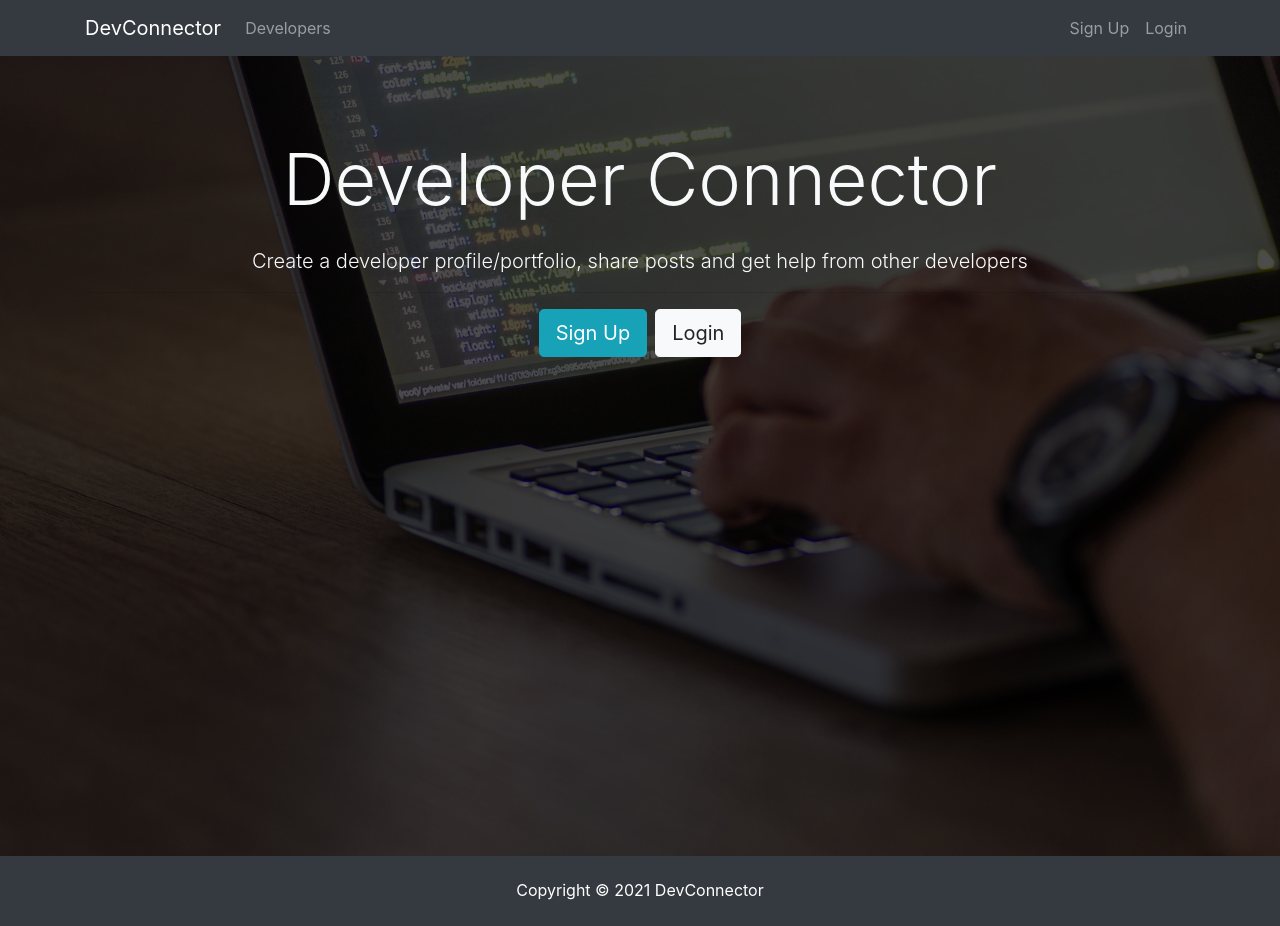
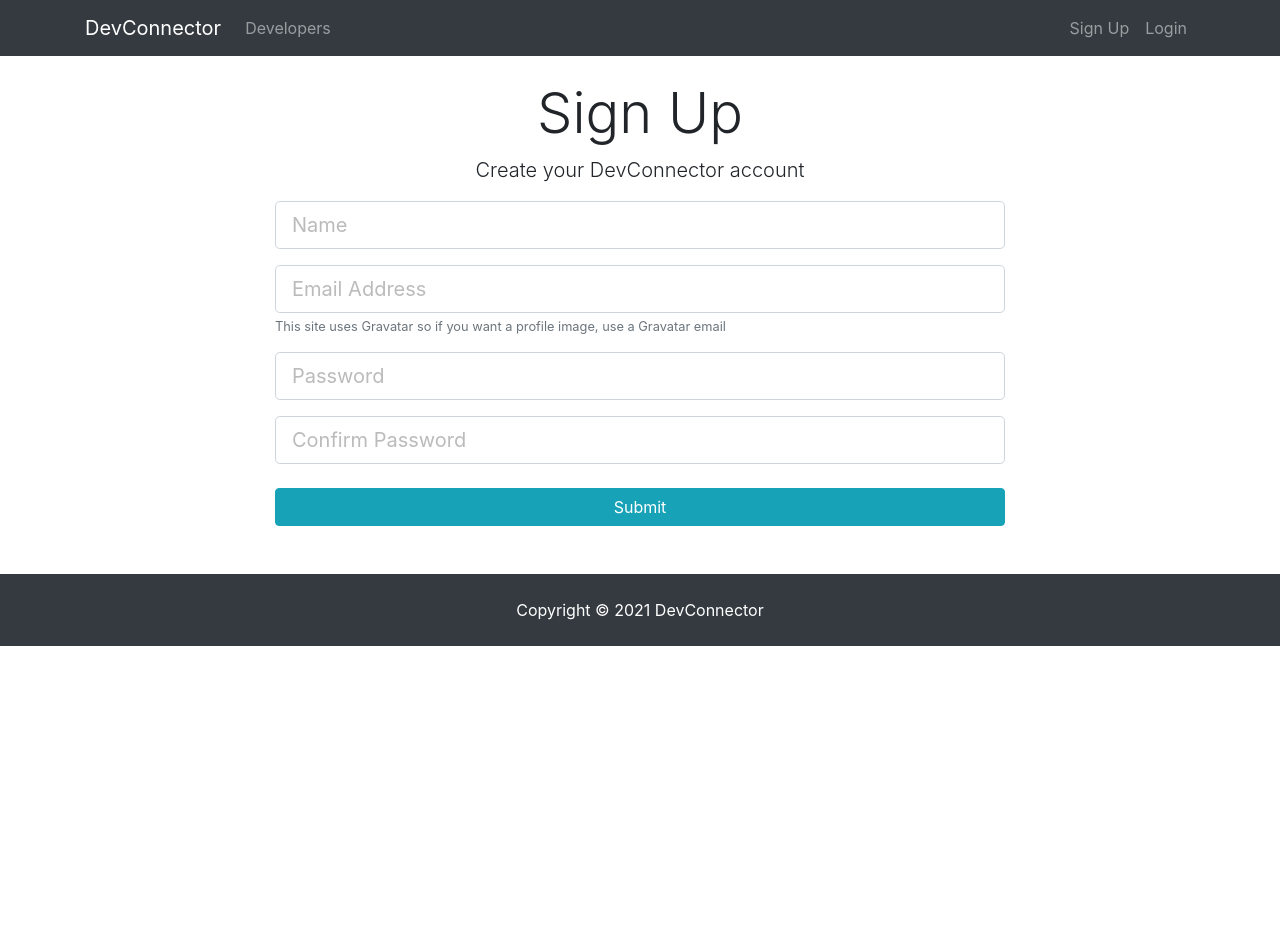
Before and after one commit to ihamadrajpoot/CV-Generator, a React (Create React App) app in the folder client/: page /register in a window 1280 px wide. After the commit the page ends 800 px from the top, so only its background shows below. Built offline with nearby package versions, Linux system fonts and the light colour scheme.

Commit message:
Frontend : Added Register and Login pages, Registered user in DB, added CORS at backend

```diff
--- a/client/package.json
+++ b/client/package.json
@@ -6,8 +6,11 @@
     "@testing-library/jest-dom": "^5.11.4",
     "@testing-library/react": "^11.1.0",
     "@testing-library/user-event": "^12.1.10",
+    "axios": "^0.21.1",
+    "classnames": "^2.2.6",
     "react": "^17.0.1",
     "react-dom": "^17.0.1",
+    "react-router-dom": "^5.2.0",
     "react-scripts": "4.0.2",
     "web-vitals": "^1.0.1"
   },
--- a/client/src/App.js
+++ b/client/src/App.js
@@ -1,15 +1,22 @@
+import { BrowserRouter as Router, Route } from "react-router-dom";
 import "./App.css";
 import Footer from "./components/layout/Footer";
 import Landing from "./components/layout/Landing";
 import Navbar from "./components/layout/Navbar";
+import Register from "./components/auth/Register";
+import Login from "./components/auth/Login";
 
 function App() {
   return (
-    <div className="App">
-      <Navbar />
-      <Landing />
-      <Footer />
-    </div>
+    <Router>
+      <div className="App">
+        <Navbar />
+        <Route path="/" component={Landing} exact />
+        <Route path="/register" component={Register} exact />
+        <Route path="/login" component={Login} exact />
+        <Footer />
+      </div>
+    </Router>
   );
 }
 
--- /dev/null
+++ b/client/src/components/auth/Login.js
@@ -0,0 +1,64 @@
+import React, { Component } from "react";
+
+class Login extends Component {
+  state = {
+    email: "",
+    password: "",
+    errors: {},
+  };
+
+  onSubmit = (e) => {
+    e.preventDefault();
+    const user = {
+      email: this.state.email,
+      password: this.state.password,
+    };
+    console.log(user);
+  };
+
+  onChange = (e) => {
+    this.setState({ [e.target.name]: e.target.value });
+  };
+
+  render() {
+    return (
+      <div className="login">
+        <div className="container">
+          <div className="row">
+            <div className="col-md-8 m-auto">
+              <h1 className="display-4 text-center">Log In</h1>
+              <p className="lead text-center">
+                Sign in to your DevConnector account
+              </p>
+              <form onSubmit={this.onSubmit}>
+                <div className="form-group">
+                  <input
+                    type="email"
+                    className="form-control form-control-lg"
+                    placeholder="Email Address"
+                    name="email"
+                    value={this.state.email}
+                    onChange={this.onChange}
+                  />
+                </div>
+                <div className="form-group">
+                  <input
+                    type="password"
+                    className="form-control form-control-lg"
+                    placeholder="Password"
+                    name="password"
+                    value={this.state.password}
+                    onChange={this.onChange}
+                  />
+                </div>
+                <input type="submit" className="btn btn-info btn-block mt-4" />
+              </form>
+            </div>
+          </div>
+        </div>
+      </div>
+    );
+  }
+}
+
+export default Login;
--- /dev/null
+++ b/client/src/components/auth/Register.js
@@ -0,0 +1,121 @@
+import React, { Component } from "react";
+import axios from "axios";
+import classnames from "classnames";
+
+class Register extends Component {
+  state = {
+    name: "",
+    email: "",
+    password: "",
+    password2: "",
+    errors: {},
+  };
+
+  onChange = (e) => {
+    this.setState({ [e.target.name]: e.target.value });
+  };
+
+  onSubmit = (e) => {
+    e.preventDefault();
+
+    const newUser = {
+      name: this.state.name,
+      email: this.state.email,
+      password: this.state.password,
+      password2: this.state.password2,
+    };
+
+    axios
+      .post("http://localhost:5000/api/users/register", newUser)
+      .then((res) => console.log(res.data))
+      .catch((err) => this.setState({ errors: err.response.data }));
+  };
+
+  render() {
+    const { errors } = this.state;
+
+    return (
+      <div className="register">
+        <div className="container">
+          <div className="row">
+            <div className="col-md-8 m-auto">
+              <h1 className="display-4 text-center">Sign Up</h1>
+              <p className="lead text-center">
+                Create your DevConnector account
+              </p>
+              <form noValidate onSubmit={this.onSubmit}>
+                <div className="form-group">
+                  <input
+                    type="text"
+                    className={classnames("form-control form-control-lg", {
+                      "is-invalid": errors.name,
+                    })}
+                    placeholder="Name"
+                    name="name"
+                    value={this.state.name}
+                    onChange={this.onChange}
+                  />
+                  {errors.name && (
+                    <div className="invalid-feedback">{errors.name}</div>
+                  )}
+                </div>
+                <div className="form-group">
+                  <input
+                    type="email"
+                    className={classnames("form-control form-control-lg", {
+                      "is-invalid": errors.email,
+                    })}
+                    placeholder="Email Address"
+                    name="email"
+                    value={this.state.email}
+                    onChange={this.onChange}
+                  />
+                  {errors.email && (
+                    <div className="invalid-feedback">{errors.email}</div>
+                  )}
+                  <small className="form-text text-muted">
+                    This site uses Gravatar so if you want a profile image, use
+                    a Gravatar email
+                  </small>
+                </div>
+                <div className="form-group">
+                  <input
+                    type="password"
+                    className={classnames("form-control form-control-lg", {
+                      "is-invalid": errors.password,
+                    })}
+                    placeholder="Password"
+                    name="password"
+                    value={this.state.password}
+                    onChange={this.onChange}
+                  />
+                  {errors.password && (
+                    <div className="invalid-feedback">{errors.password}</div>
+                  )}
+                </div>
+                <div className="form-group">
+                  <input
+                    type="password"
+                    className={classnames("form-control form-control-lg", {
+                      "is-invalid": errors.password2,
+                    })}
+                    placeholder="Confirm Password"
+                    name="password2"
+                    value={this.state.password2}
+                    onChange={this.onChange}
+                  />
+                  {errors.password2 && (
+                    <div className="invalid-feedback">{errors.password2}</div>
+                  )}
+                </div>
+                <input type="submit" className="btn btn-info btn-block mt-4" />
+              </form>
+            </div>
+          </div>
+        </div>
+      </div>
+    );
+  }
+}
+
+export default Register;
--- a/client/src/components/layout/Landing.js
+++ b/client/src/components/layout/Landing.js
@@ -1,4 +1,5 @@
 import React, { Component } from "react";
+import { Link } from "react-router-dom";
 
 class Landing extends Component {
   render() {
@@ -15,12 +16,12 @@
                   from other developers
                 </p>
                 <hr />
-                <a href="register.html" className="btn btn-lg btn-info mr-2">
+                <Link to="/register" className="btn btn-lg btn-info mr-2">
                   Sign Up
-                </a>
-                <a href="login.html" className="btn btn-lg btn-light">
+                </Link>
+                <Link to="/login" className="btn btn-lg btn-light">
                   Login
-                </a>
+                </Link>
               </div>
             </div>
           </div>
--- a/client/src/components/layout/Navbar.js
+++ b/client/src/components/layout/Navbar.js
@@ -1,13 +1,14 @@
 import React, { Component } from "react";
+import { Link } from "react-router-dom";
 
 class Navbar extends Component {
   render() {
     return (
       <nav className="navbar navbar-expand-sm navbar-dark bg-dark mb-4">
         <div className="container">
-          <a className="navbar-brand" href="landing.html">
+          <Link className="navbar-brand" to="/">
             DevConnector
-          </a>
+          </Link>
           <button
             className="navbar-toggler"
             type="button"
@@ -20,23 +21,23 @@
           <div className="collapse navbar-collapse" id="mobile-nav">
             <ul className="navbar-nav mr-auto">
               <li className="nav-item">
-                <a className="nav-link" href="profiles.html">
+                <Link className="nav-link" to="/profiles">
                   {" "}
                   Developers
-                </a>
+                </Link>
               </li>
             </ul>
 
             <ul className="navbar-nav ml-auto">
               <li className="nav-item">
-                <a className="nav-link" href="register.html">
+                <Link className="nav-link" to="/register">
                   Sign Up
-                </a>
+                </Link>
               </li>
               <li className="nav-item">
-                <a className="nav-link" href="login.html">
+                <Link className="nav-link" to="/login">
                   Login
-                </a>
+                </Link>
               </li>
             </ul>
           </div>
--- a/package.json
+++ b/package.json
@@ -12,6 +12,7 @@
   "dependencies": {
     "bcryptjs": "^2.4.3",
     "body-parser": "^1.19.0",
+    "cors": "^2.8.5",
     "express": "^4.17.1",
     "gravatar": "^1.8.1",
     "jsonwebtoken": "^8.5.1",
```
Also changed, not shown: 2 other files (tests, documents, lock files or other folders).
